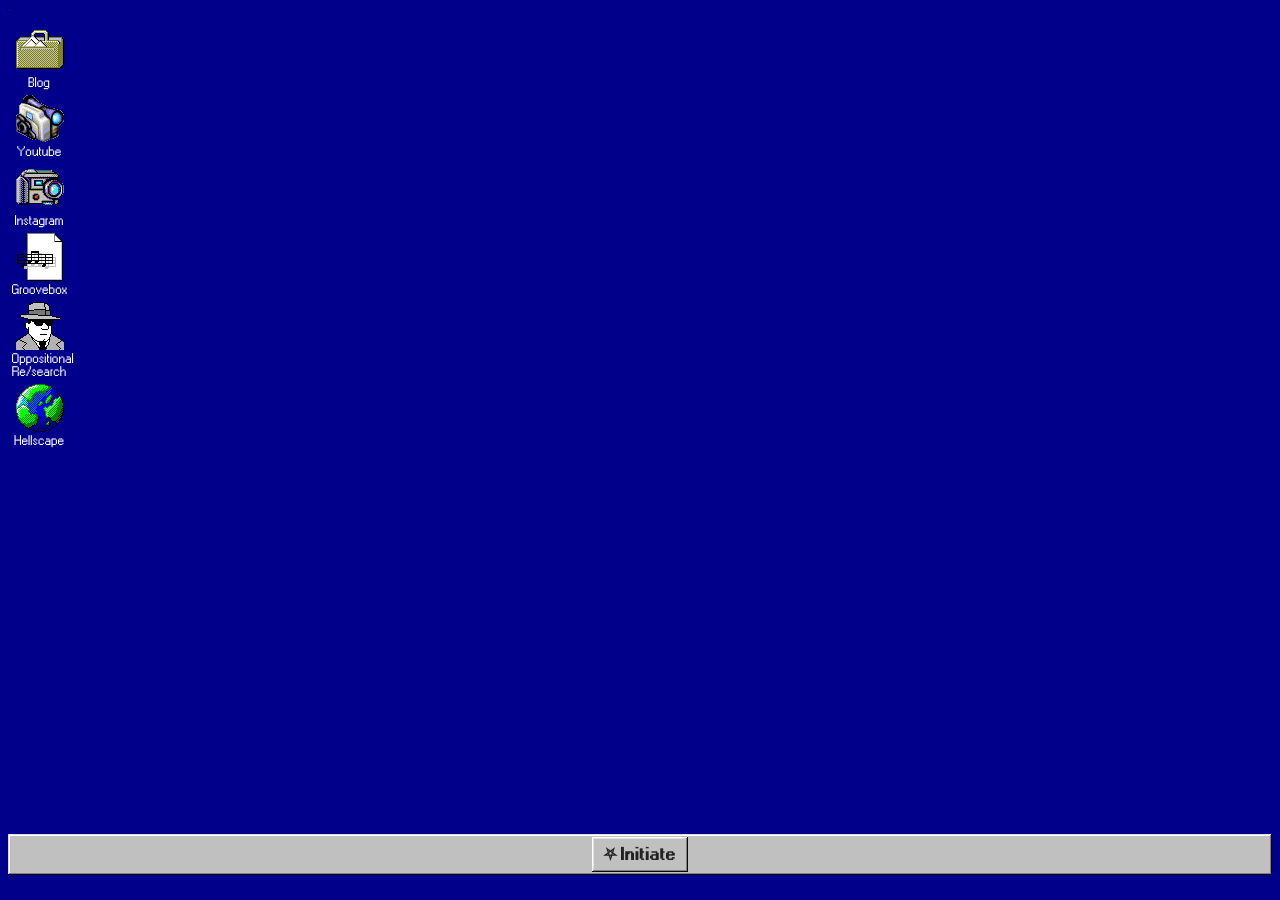
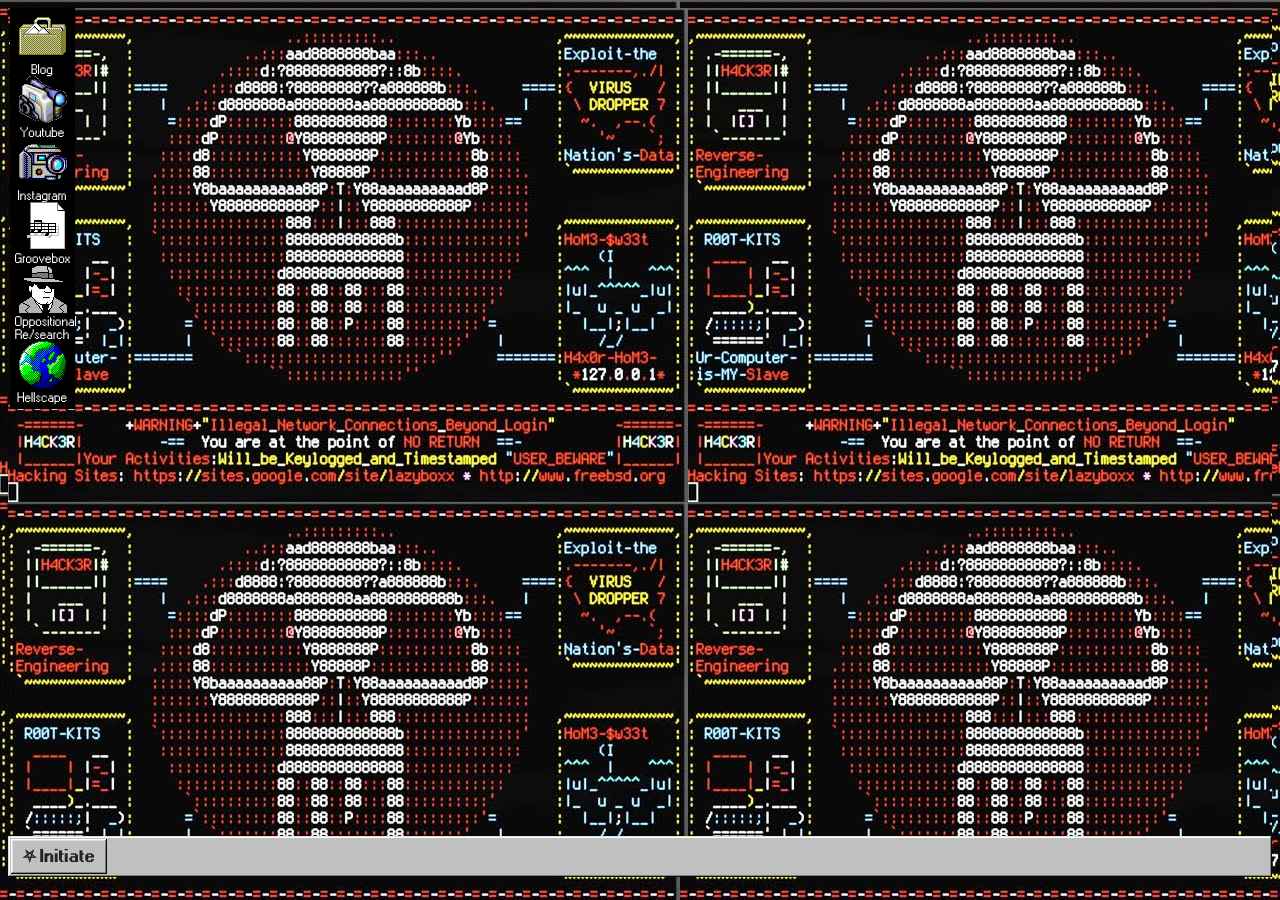
Before and after one commit to darkwraithcovenant/darkwraithcovenant.github.io, a Jekyll site: the page corporate.html, which Jekyll copies as it is, in a window 1280 px wide. Built offline with Jekyll 4.4.1, drawn with Linux system fonts in a browser that asks for light colours.

Commit message:
proofread manifesto
fixed links to nowhere on corpo page
cleaned up code on corpo page
created under construction page

```diff
--- a/_layouts/default.html
+++ b/_layouts/default.html
@@ -73,7 +70,7 @@
     <p style="text-align: center;" class="status-bar-field"><img src="https://auzziejay.com/images/noweb32.gif"></p>
     <p style="text-align: center;" class="status-bar-field"><img src="https://auzziejay.com/images/noweb32.gif"></p>
     <p style="text-align: center;" class="status-bar-field"><img src="https://auzziejay.com/images/noweb32.gif"></p>
-      </div>
+    </div>
 
 </div>
 </body>
--- a/corporate.html
+++ b/corporate.html
@@ -2,89 +2,41 @@
 <html>
 <head>
 <style>
-
-      body,html {
-          background-color: darkblue;
-
-          }
-
+body,html {background-color: darkblue;background-image: url("/assets/images/hacked.jpg");}
 .small
-      {
-      line-height:2px;
-      }
-
-      .desktop-bg {
-        /* background-color: black; */
-        color:white;
-        padding: 5px;
-        margin: 0;
-          padding: 0;
-          height: 90vh;
-
-      }
-
-      .icon {
-        /* background: black; */
-        text-align:center;
-        width:55px;
-        padding:2px;
-        margin:2px;
-        font-family: "Pixelated MS Sans Serif";
-        src: url("ms_sans_serif.woff") format("woff");
-        src: url("ms_sans_serif.woff2") format("woff2");
-        font-weight: normal;
-        font-style: normal;
-
-
-      }
-
+{line-height:2px;}
+.desktop-bg {color:white;height: 92vh;}
+.icon { text-align:center;width:55px;padding:5px;margin:2px;font-family: "Pixelated MS Sans Serif";font-weight: normal;
+font-style: normal;background-color: black;}
 </style>
 
 <title>Darkwraith Covenant Industries</title>
-    <meta charset="UTF-8" />`
+  <meta charset="UTF-8" />
   <link rel="stylesheet" href="https://unpkg.com/98.css@0.1.4/build/98.css" />
 </head>
 
 <body>
-
   <div class ="desktop-bg">
-
     <div class="icon">
       <a href="./blog.html"><img src="./assets/icons/briefcase-2.png" alt="Blog"></a><br>
       Blog
-      </div>
-
-      <div class= "icon">
       <a href="https://www.youtube.com/@josedelara5334"><img src="./assets/icons/camera3_vid-4.png" alt="Youtube"></a><br>
       Youtube
-      </div>
-
-      <div class= "icon">
       <a href="https://instagram.com/darkwraithcovenant"><img src="./assets/icons/camera3-2.png" alt="instagram"></a><br>
       Instagram
-      </div>
-
-      <div class= "icon">
-        <a href=""><img src="./assets/icons/midi_bl-2.png" alt="Groovebox (Under Construction)"></a><br>
+      <a href="construction.html"><img src="./assets/icons/midi_bl-2.png" alt="Groovebox (Under Construction)"></a><br>
       Groovebox
-      </div>
-
-      <div class= "icon">
       <a href="./fiends.html"><img src="./assets/icons/msagent-4.png" alt="Oppositional re/search"></a><br>
       Oppositional Re/search
-      </div>
-
-      <div class= "icon">
-        <a href=""><img src="./assets/icons/world-2.png" alt="Hellscape (coming soon)"></a><br>
+      <a href="construction.html"><img src="./assets/icons/world-2.png" alt="Hellscape (coming soon)"></a><br>
       Hellscape
     </div>
-
   </div>
 
 
   <div class="window">
     <div class="window-body" style="margin: 0px;">
-      <section class="field-row" style="justify-content: center">
+      <section class="field-row" style="justify-content: left">
         <button style="width: auto; height: 35px; font-size: medium; font-weight: bold;">
        ⛧ Initiate
         </button>
@@ -92,10 +44,5 @@
     </div>
   </div>
 
-
-<script src="scripts/main.js">
-
-</script>
-
 </body>
 </html>
```
Also changed, not shown: other parts of _layouts/default.html (+0 -3 lines), _posts/2023-01-03-manifesto.md (deleted, +0 -34 lines), _posts/2023-01-07-tour.md (+1 -1 lines), _posts/2023-02-12-manifesto.md (added, +35 -0 lines), construction.html (added, +26 -0 lines), assets/images/TourPosterFeb2023.png (added), assets/images/hacked.jpg, assets/images/undconst.gif (added). Lines whose indentation alone changed are shown as unchanged.
